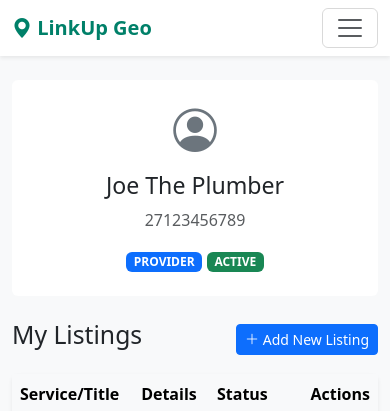
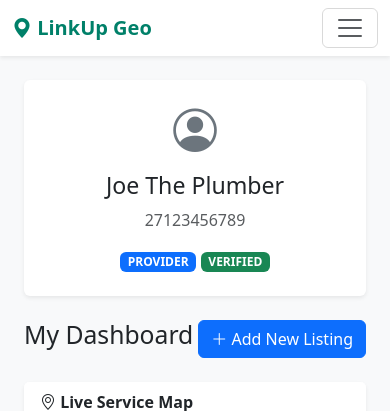
Before and after one commit to ChumaMike/LinkUpBotDemo, a Flask app: page /dashboard in a window 390 px wide. Shown: the top 411 px of the page. Run offline with Flask 3, Linux system fonts and the light colour scheme; a user stored in the database is signed in; parts of the project's set-up code (start-up, migrations or seed data) failed here and were passed over.

Commit message:
new ai gem, wayy

```diff
--- a/src/models/listing_model.py
+++ b/src/models/listing_model.py
@@ -13,6 +13,8 @@ class Listing(db.Model):
     contact = db.Column(db.String(50))
     # Ensure this column matches exactly what we use in the service
     address = db.Column(db.String(200))
+    # NEW: Hidden column for AI tags
+    keywords = db.Column(db.String(500), default="")
 
     # Provider linking
     provider_id = db.Column(db.Integer, db.ForeignKey('users.id'))
@@ -36,9 +38,10 @@ class Listing(db.Model):
             'category': self.category,
             'price': self.price,
             'contact': self.contact,
-            'address': self.address,  # <--- THIS WAS LIKELY MISSING!
+            'address': self.address,
             'is_verified': self.is_verified,
             'rating': self.rating,
             'latitude': self.latitude,
-            'longitude': self.longitude
+            'longitude': self.longitude,
+            'keywords': self.keywords
         }
--- a/src/templates/dashboard.html
+++ b/src/templates/dashboard.html
@@ -1,9 +1,11 @@
 {% extends "base.html" %}
 
 {% block content %}
+<div class="container-fluid">
     <div class="row">
-    <div class="col-md-4 mb-4">
-        <div class="card text-center p-4">
+
+        <div class="col-md-3 mb-4">
+            <div class="card text-center p-4 shadow-sm border-0">
                 <div class="mb-3">
                     <i class="bi bi-person-circle display-1 text-secondary"></i>
                 </div>
@@ -11,17 +13,82 @@
                 <p class="text-muted">{{ user.phone_number }}</p>
                 <div>
                     <span class="badge bg-primary">{{ user.role.upper() }}</span>
-                <span class="badge bg-success">ACTIVE</span>
+                    <span class="badge bg-success">VERIFIED</span>
                 </div>
             </div>
         </div>
 
-    <div class="col-md-8">
-        <div class="d-flex justify-content-between align-items-center mb-3">
-            <h2>My Listings</h2>
-            <button class="btn btn-primary btn-sm" data-bs-toggle="modal" data-bs-target="#addListingModal">
+        <div class="col-md-9">
+
+            <div class="d-flex justify-content-between align-items-center mb-4">
+                <h2>My Dashboard</h2>
+                <button class="btn btn-primary" data-bs-toggle="modal" data-bs-target="#addListingModal">
                     <i class="bi bi-plus-lg"></i> Add New Listing
                 </button>
+            </div>
+
+            <div class="card shadow-sm mb-4 border-0">
+                <div class="card-header bg-white fw-bold">
+                    <i class="bi bi-geo-alt"></i> Live Service Map
+                </div>
+                <div class="card-body p-0">
+                    <div id="map" style="height: 350px; width: 100%;"></div>
+                </div>
+            </div>
+
+            <div class="card shadow-sm border-0">
+                <div class="card-header bg-white fw-bold">
+                    <i class="bi bi-list-check"></i> Active Listings
+                </div>
+
+                {% if listings %}
+                    <div class="table-responsive">
+                        <table class="table table-hover align-middle mb-0">
+                            <thead class="table-light">
+                                <tr>
+                                    <th>Service</th>
+                                    <th>Price</th>
+                                    <th>Status</th>
+                                    <th class="text-end">Actions</th>
+                                </tr>
+                            </thead>
+                            <tbody>
+                                {% for item in listings %}
+                                <tr>
+                                    <td>
+                                        <div class="fw-bold">{{ item.title }}</div>
+                                        <small class="text-muted">{{ item.category|capitalize }} • {{ item.address }}</small>
+                                    </td>
+                                    <td>
+                                        <span class="text-success fw-bold">{{ item.price }}</span>
+                                    </td>
+                                    <td>
+                                        {% if item.is_verified %}
+                                            <span class="badge bg-success bg-opacity-10 text-success border border-success">Live</span>
+                                        {% else %}
+                                            <span class="badge bg-warning bg-opacity-10 text-warning border border-warning">Pending</span>
+                                        {% endif %}
+                                    </td>
+                                    <td class="text-end">
+                                        <a href="/listings/edit/{{ item.id }}" class="btn btn-sm btn-outline-secondary">
+                                            <i class="bi bi-pencil"></i> Edit
+                                        </a>
+                                    </td>
+                                </tr>
+                                {% endfor %}
+                            </tbody>
+                        </table>
+                    </div>
+                {% else %}
+                    <div class="p-5 text-center text-muted">
+                        <i class="bi bi-inbox display-4"></i>
+                        <p class="mt-3">You haven't posted any services yet.</p>
+                    </div>
+                {% endif %}
+            </div>
+        </div>
+    </div>
+</div>
 
 <div class="modal fade" id="addListingModal" tabindex="-1">
     <div class="modal-dialog">
@@ -33,82 +100,61 @@
             <form action="/listings/add" method="POST">
                 <div class="modal-body">
                     <div class="mb-3">
-                        <label>Service Title</label>
-                        <input type="text" name="title" class="form-control" placeholder="e.g. Electrical Repairs" required>
+                        <label class="form-label">Service Title</label>
+                        <input type="text" name="title" class="form-control" placeholder="e.g. Expert Plumbing" required>
                     </div>
-                    <div class="mb-3">
-                        <label>Category</label>
+                    <div class="row">
+                        <div class="col-md-6 mb-3">
+                            <label class="form-label">Category</label>
                             <select name="category" class="form-select">
-                            <option value="service">Service (Plumbing, etc)</option>
-                            <option value="house">Rental / Housing</option>
+                                <option value="service">Service</option>
+                                <option value="house">Housing</option>
                                 <option value="job">Job Offer</option>
                             </select>
                         </div>
-                    <div class="mb-3">
-                        <label>Price / Rate</label>
-                        <input type="text" name="price" class="form-control" placeholder="e.g. R350 call out" required>
+                        <div class="col-md-6 mb-3">
+                            <label class="form-label">Price</label>
+                            <input type="text" name="price" class="form-control" placeholder="e.g. R450" required>
+                        </div>
                     </div>
                     <div class="mb-3">
-                        <label>Area / Address</label>
-                        <input type="text" name="address" class="form-control" placeholder="e.g. Diepkloof Zone 6" required>
+                        <label class="form-label">Location / Address</label>
+                        <input type="text" name="address" class="form-control" placeholder="e.g. Maponya Mall, Soweto" required>
+                        <small class="text-muted">We will put a pin here on the map.</small>
                     </div>
                 </div>
                 <div class="modal-footer">
-                    <button type="button" class="btn btn-secondary" data-bs-dismiss="modal">Cancel</button>
+                    <button type="button" class="btn btn-light" data-bs-dismiss="modal">Cancel</button>
                     <button type="submit" class="btn btn-primary">Post Live</button>
                 </div>
             </form>
         </div>
     </div>
 </div>
-        </div>
 
-        {% if listings %}
-            <div class="card shadow-sm">
-                <div class="table-responsive">
-                    <table class="table table-hover align-middle mb-0">
-                        <thead class="table-light">
-                            <tr>
-                                <th>Service/Title</th>
-                                <th>Details</th>
-                                <th>Status</th>
-                                <th>Actions</th>
-                            </tr>
-                        </thead>
-                        <tbody>
-                            {% for item in listings %}
-                            <tr>
-                                <td>
-                                    <div class="fw-bold">{{ item.title }}</div>
-                                    <small class="text-muted">{{ item.category.capitalize() }}</small>
-                                </td>
-                                <td>
-                                    <div>{{ item.price }}</div>
-                                    <small class="text-muted">⭐ {{ item.rating }}</small>
-                                </td>
-                                <td>
-                                    {% if item.is_verified %}
-                                        <span class="badge bg-success"><i class="bi bi-check-circle"></i> Verified</span>
-                                    {% else %}
-                                        <span class="badge bg-warning text-dark">Pending</span>
-                                    {% endif %}
-                                </td>
-                                <td>
-                                    <a href="/listings/edit/{{ item.id }}" class="btn btn-sm btn-light text-primary">
-                                        <i class="bi bi-pencil"></i> Edit
-                                    </a>
-                                </td>
-                            </tr>
-                            {% endfor %}
-                        </tbody>
-                    </table>
-                </div>
-            </div>
-        {% else %}
-            <div class="alert alert-info">
-                <i class="bi bi-info-circle"></i> You haven't posted any listings yet.
-            </div>
-        {% endif %}
-    </div>
-</div>
+<link rel="stylesheet" href="https://unpkg.com/leaflet@1.9.4/dist/leaflet.css" />
+<script src="https://unpkg.com/leaflet@1.9.4/dist/leaflet.js"></script>
+
+<script>
+    // 1. Initialize Map (Centered on Soweto)
+    var map = L.map('map').setView([-26.2514, 27.8967], 12);
+
+    // 2. Add Tiles
+    L.tileLayer('https://{s}.tile.openstreetmap.org/{z}/{x}/{y}.png', {
+        attribution: '© OpenStreetMap contributors'
+    }).addTo(map);
+
+    // 3. Add Pins from Database
+    // This takes the 'listings' variable from Flask and turns it into JS
+    var listings = {{ listings | tojson }};
+
+    listings.forEach(function(item) {
+        if (item.latitude && item.longitude) {
+            L.marker([item.latitude, item.longitude])
+             .addTo(map)
+             .bindPopup(`<b>${item.title}</b><br>R${item.price}`);
+        }
+    });
+</script>
+
 {% endblock %}
```
Also changed, not shown: src/api/web_routes.py (+54 -39 lines), src/services/ai_service.py (+23 -0 lines), src/services/listing_service.py (+10 -6 lines), instance/linkup.db (deleted), 1 other file. Lines whose indentation alone changed are shown as unchanged.
